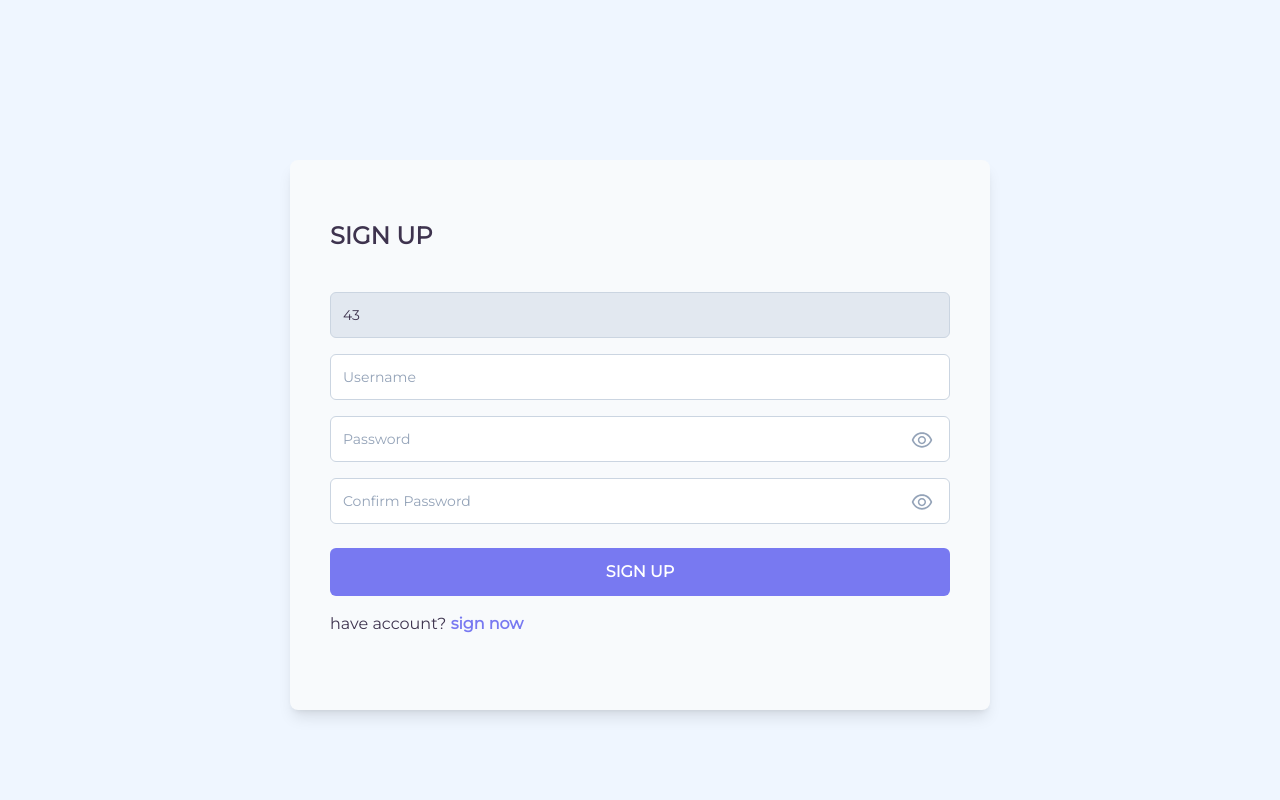
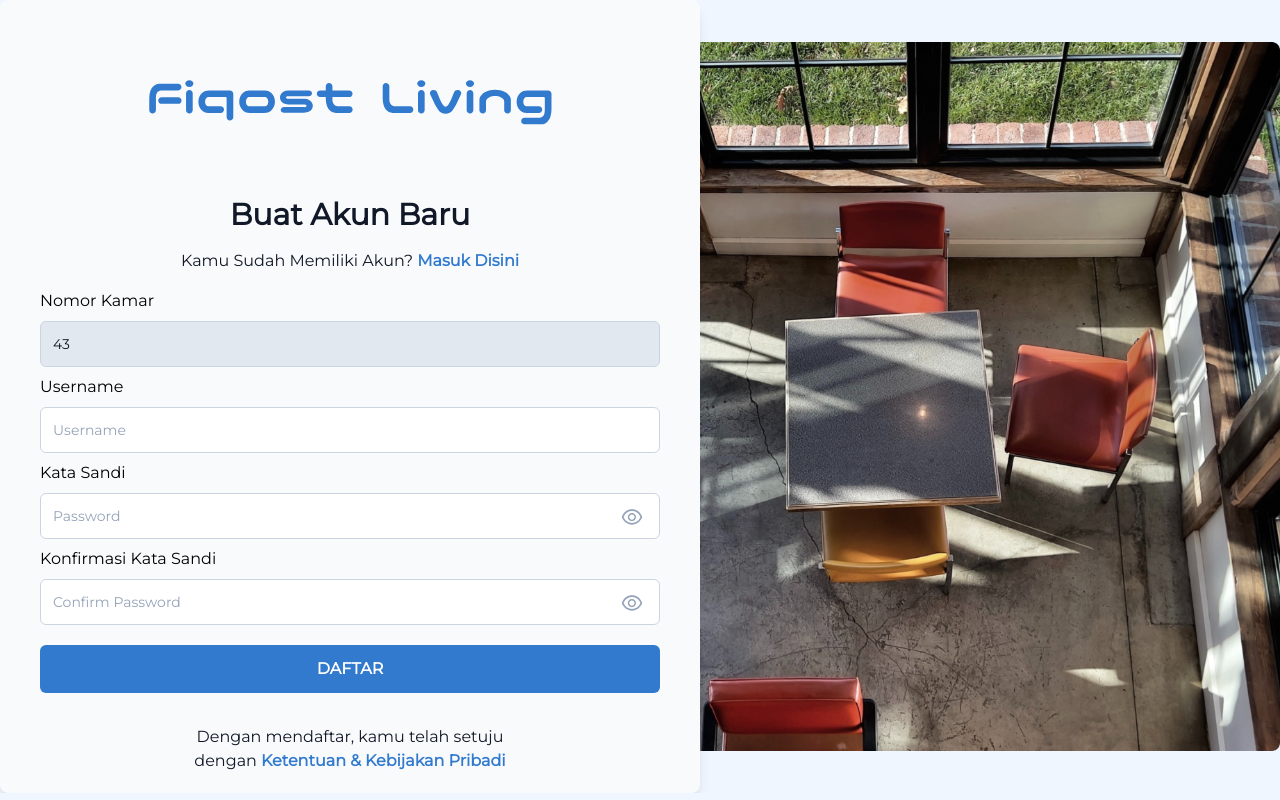
Before and after one commit to madunn123/fiQost-dev, a React (Vite) app: page /register in a window 1280 px wide. Built offline with nearby package versions, Linux system fonts and the light colour scheme.

Commit message:
feat: add ui login register page

```diff
--- a/index.html
+++ b/index.html
@@ -4,7 +4,7 @@
     <meta charset="UTF-8" />
     <link rel="icon" type="image/svg+xml" href="/vite.svg" />
     <meta name="viewport" content="width=device-width, initial-scale=1.0" />
-    <title>Vite + React</title>
+    <title>Fiqost Living</title>
   </head>
   <body>
     <main id="root"></main>
--- a/src/assets/styles/index.css
+++ b/src/assets/styles/index.css
@@ -8,3 +8,8 @@ body {
     background: #EFF6FF;
     font-family: 'Montserrat', sans-serif;
 }
+
+label{
+    @apply
+    text-black text-base font-normal text-left
+}
--- a/src/components/layout/Baselayout.jsx
+++ b/src/components/layout/Baselayout.jsx
@@ -19,7 +19,7 @@ export default function BaseLayout({ children }) {
         )
       }
 
-      <div className="absolute left-0 flex justify-center w-full top-14">
+      <div className="absolute left-0 flex justify-center w-full">
         {children}
       </div>
     </div>
--- a/src/pages/Login.jsx
+++ b/src/pages/Login.jsx
@@ -1,6 +1,8 @@
 import { Link } from 'react-router-dom';
 import { AiOutlineEye, AiOutlineEyeInvisible } from 'react-icons/ai';
 import useLogin from '@/hooks/useLogin';
+import bg from '../../public/img/bg-auth.png';
+import Logo from '../../public/img/logo.svg';
 
 export default function Login() {
   const {
@@ -8,15 +10,28 @@ export default function Login() {
   } = useLogin();
 
   return (
-    <section className="flex items-center justify-center overflow-hidden xl:mt-16 xl:p-10 xl:h-full xl:w-full">
+    <section className="flex items-center justify-center overflow-hidden xl:h-full xl:w-full">
       <div className="flex flex-col gap-4">
         {state?.error && <span className="pl-4 text-red-600 border-l-4 border-red-600 py-2.5 capitalize bg-red-50">{state?.error}</span>}
-        <div className="bg-slate-50 shadow-lg text-font-colors xl:w-[700px] xl:h-[500px] p-10 rounded-lg">
-          <div className="flex flex-col gap-10 xl:mt-6">
-            <h1 className="m-0 text-2xl font-semibold uppercase">sign</h1>
+        <div className="bg-slate-50 shadow-lg text-font-colors xl:w-[700px] p-10 rounded-lg">
+          <div className="flex flex-col gap-y-20 xl:mt-5 text-center">
+            <div className=" py-10 px-12 flex justify-center">
+              <img src={Logo} alt="FiQost Living" />
+            </div>
 
-            <form className="flex flex-col gap-6" onSubmit={onSubmit}>
             <div className="flex flex-col gap-4">
+              <div className="flex flex-col gap-4 text-center">
+                <h1 className="m-0 text-3xl font-bold">Selamat Datang</h1>
+                <Link to="/register">
+                  Kamu Belum Memiliki Akun?
+                  {' '}
+                  <b className="font-semibold text-main-color">Daftar Disini</b>
+                </Link>
+              </div>
+
+              <form className="flex flex-col gap-5" onSubmit={onSubmit}>
+                <div className="flex flex-col gap-4">
+                  <label htmlFor="">Username</label>
                   <input
                     type="text"
                     className="p-3 text-sm font-medium duration-300 border rounded-md outline-none placeholder:text-slate-400 placeholder:capitalize focus:outline-main-color focus:outline-1 border-slate-300 placeholder:font-medium"
@@ -24,6 +39,7 @@ export default function Login() {
                     {...register('username')}
                   />
 
+                  <label htmlFor="">Kata Sandi</label>
                   <div className="relative">
                     <input
                       type="password"
@@ -43,18 +59,25 @@ export default function Login() {
 
                 <div className="flex flex-col gap-4">
                   <button type="submit" className="p-3 text-base font-semibold text-white uppercase duration-500 rounded-md bg-main-color hover:bg-thirdy-color hover:text-font-colors">
-                  {state?.loading ? '...loading' : 'Sign'}
+                    {state?.loading ? '...loading' : 'Masuk'}
                   </button>
-
-                <Link to="/register">
-                  don&apos;t have account?
-                  {' '}
-                  <b className="font-semibold text-main-color">sign up now</b>
-                </Link>
                 </div>
               </form>
             </div>
+            <div>
+              <p>
+                Dengan mendaftar, kamu telah setuju
+                <br />
+                dengan
+                {' '}
+                <b className="font-semibold text-main-color">Ketentuan & Kebijakan Pribadi</b>
+              </p>
             </div>
+          </div>
+        </div>
+      </div>
+      <div className="xl:max-h-screen">
+        <img src={bg} alt="" />
       </div>
     </section>
   );
--- a/src/pages/Register.jsx
+++ b/src/pages/Register.jsx
@@ -2,6 +2,8 @@ import React from 'react';
 import { Link } from 'react-router-dom';
 import { AiOutlineEyeInvisible, AiOutlineEye } from 'react-icons/ai';
 import useRegister from '@/hooks/useRegister';
+import bg from '../../public/img/bg-auth.png';
+import Logo from '../../public/img/logo.svg';
 
 export default function Register() {
   const {
@@ -9,15 +11,27 @@ export default function Register() {
   } = useRegister();
 
   return (
-    <section className="flex items-center justify-center overflow-hidden xl:mt-16 xl:p-10 xl:h-full xl:w-full">
+    <section className="flex items-center justify-center overflow-hidden xl:h-full xl:w-full">
       <div className="flex flex-col gap-4">
         {state?.error && <span className="pl-4 text-red-600 border-l-4 border-red-600 py-2.5 capitalize bg-red-50">{state?.error}</span>}
-        <div className="bg-slate-50 shadow-lg text-font-colors xl:w-[700px] xl:h-[550px] p-10 rounded-lg">
-          <div className="flex flex-col gap-10 xl:mt-5">
-            <h1 className="m-0 text-2xl font-semibold uppercase">sign up</h1>
+        <div className="bg-slate-50 shadow-lg text-font-colors xl:w-[700px] px-10 py-5 rounded-lg">
+          <div className="flex flex-col gap-8 xl:mt-5 text-center">
+            <div className=" py-10 px-12 flex justify-center">
+              <img src={Logo} alt="FiQost Living" />
+            </div>
+            <div className="flex flex-col gap-4">
+              <div className=" flex flex-col gap-4">
+                <h1 className="m-0 text-3xl font-bold">Buat Akun Baru</h1>
+                <Link to="/">
+                  Kamu Sudah Memiliki Akun?
+                  {' '}
+                  <b className="font-semibold text-main-color">Masuk Disini</b>
+                </Link>
+              </div>
 
-            <form className="flex flex-col gap-6" onSubmit={onSubmit}>
-              <div className="flex flex-col gap-4">
+              <form className="flex flex-col gap-5" onSubmit={onSubmit}>
+                <div className="flex flex-col gap-2">
+                  <label htmlFor="">Nomor Kamar</label>
                   <input
                     type="number"
                     className="p-3 text-sm font-medium duration-300 border rounded-md outline-none bg-slate-200 placeholder:text-slate-400 placeholder:capitalize focus:outline-main-color focus:outline-1 border-slate-300 placeholder:font-medium"
@@ -26,6 +40,8 @@ export default function Register() {
                     value={randomMath}
                     {...register('roomNumber')}
                   />
+
+                  <label htmlFor="">Username</label>
                   <input
                     type="text"
                     className="p-3 text-sm font-medium duration-300 border rounded-md outline-none placeholder:text-slate-400 placeholder:capitalize focus:outline-main-color focus:outline-1 border-slate-300 placeholder:font-medium"
@@ -33,6 +49,7 @@ export default function Register() {
                     {...register('username')}
                   />
 
+                  <label htmlFor="">Kata Sandi</label>
                   <div className="relative">
                     <input
                       type={visible ? 'text' : 'password'}
@@ -49,6 +66,7 @@ export default function Register() {
                     </button>
                   </div>
 
+                  <label htmlFor="">Konfirmasi Kata Sandi</label>
                   <div className="relative">
                     <input
                       type={visible ? 'text' : 'password'}
@@ -68,18 +86,25 @@ export default function Register() {
 
                 <div className="flex flex-col gap-4">
                   <button type="submit" className="p-3 text-base font-semibold text-white uppercase duration-500 rounded-md bg-main-color hover:bg-thirdy-color hover:text-font-colors">
-                  {state?.loading ? '...Loading' : 'Sign Up'}
+                    {state?.loading ? '...Loading' : 'Daftar'}
                   </button>
-
-                <Link to="/">
-                  have account?
-                  {' '}
-                  <b className="font-semibold text-main-color">sign now</b>
-                </Link>
                 </div>
               </form>
             </div>
+            <div>
+              <p>
+                Dengan mendaftar, kamu telah setuju
+                <br />
+                dengan
+                {' '}
+                <b className="font-semibold text-main-color">Ketentuan & Kebijakan Pribadi</b>
+              </p>
             </div>
+          </div>
+        </div>
+      </div>
+      <div className="xl:max-h-screen">
+        <img src={bg} alt="" />
       </div>
     </section>
   );
--- a/tailwind.config.js
+++ b/tailwind.config.js
@@ -4,10 +4,10 @@ export default {
   theme: {
     extend: {
       colors: {
-        'main-color': '#7879F1',
+        'main-color': '#327ACE',
         'secondary-color': '#AFA2C3',
-        'font-colors': '#3E334E',
-        'thirdy-color': '#AEAFF7',
+        'font-colors': '#111827',
+        'thirdy-color': '#DBEAFE',
         'white-colors': '#fff',
       },
       accentColor: {
```
Also changed, not shown: public/img/bg-auth.png (added), public/img/logo.svg (added). Lines whose indentation alone changed are shown as unchanged.
